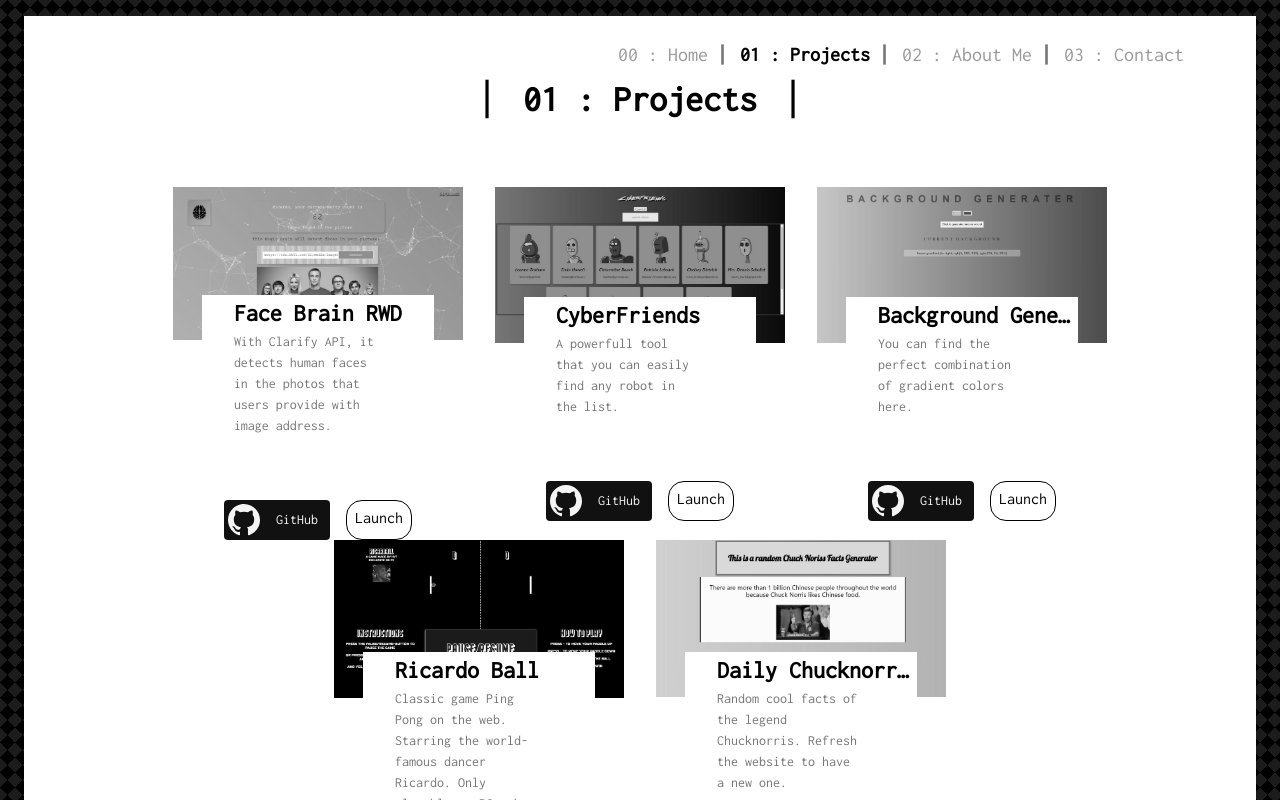
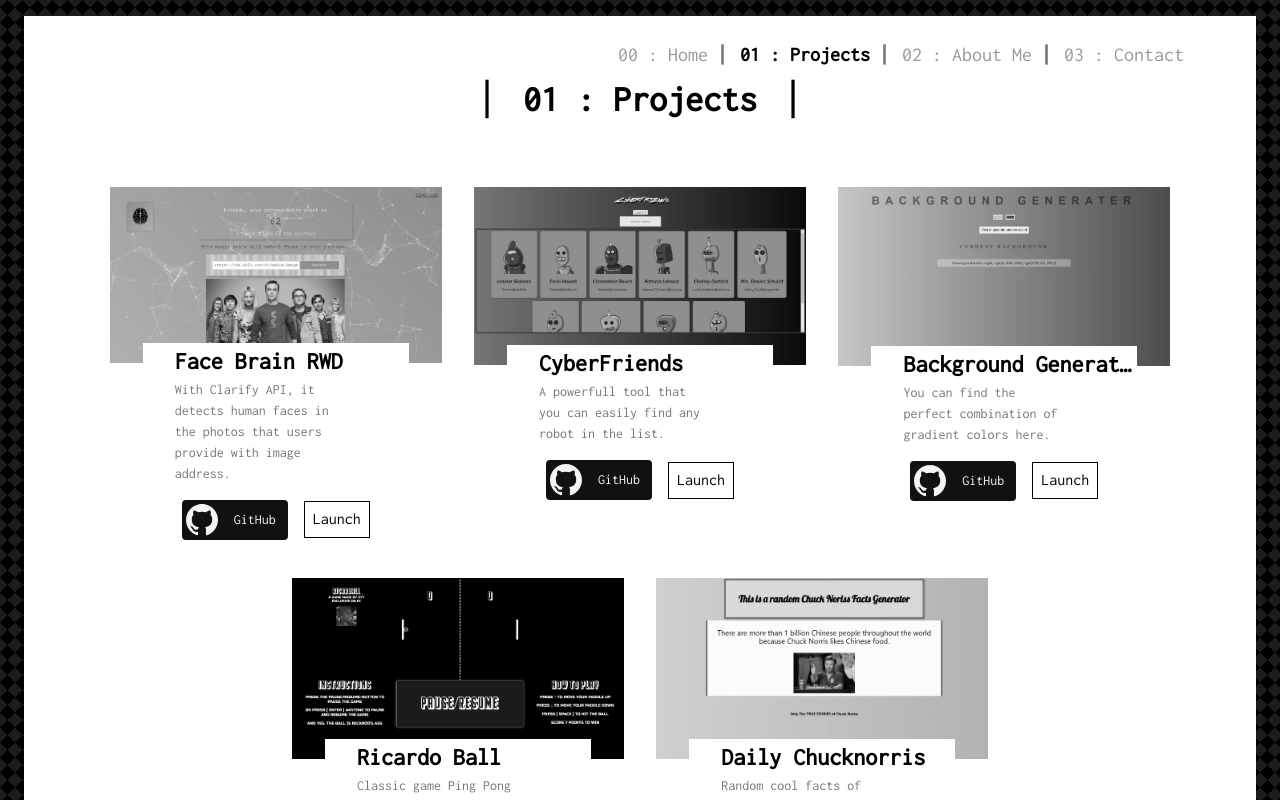
Before and after one commit to yeatin/portfolio_website, a React (Create React App) app: page / in a window 1280 px wide. Both pictures are taken after a click on the element "01 : Projects". Shown: the top 800 px of the page. Built offline with nearby package versions, Linux system fonts and the light colour scheme.

Commit message:
fixed launch button test 3

```diff
--- a/src/components/Showcase/Showcase.css
+++ b/src/components/Showcase/Showcase.css
@@ -2,7 +2,7 @@
     width: 80%;
     background-color: white;
     position: relative;
-    top: -4em;
+    top: -2.4em;
 }
 
 @media screen and (max-width: 460px){
--- a/src/components/Showcase/Showcase.js
+++ b/src/components/Showcase/Showcase.js
@@ -9,19 +9,15 @@ const Showcase = ({ img, title, description, githubLink, launchLink }) => {
                     <dd className="ml0 black truncate f3-l f6 fw6 black">{title}</dd>
                     <dd className="tl ml0 gray w-70">{description}</dd>
                 </dl>
-            </div>
-            <div className="flex justify-center">
-                <a className="no-underline near-white bg-animate bg-near-black hover-bg-gray inline-flex items-center mr3 tc br2 pa1" href={githubLink} title="GitHub" target="_blank" rel="noreferrer">
-                    <svg className="dib h2 w2" fill="currentColor" xmlns="http://www.w3.org/2000/svg" viewBox="0 0 16 16" fillRule="evenodd" clipRule="evenodd" strokeLinejoin="round" strokeMiterlimit="1.414"><path d="M8 0C3.58 0 0 3.582 0 8c0 3.535 2.292 6.533 5.47 7.59.4.075.547-.172.547-.385 0-.19-.007-.693-.01-1.36-2.226.483-2.695-1.073-2.695-1.073-.364-.924-.89-1.17-.89-1.17-.725-.496.056-.486.056-.486.803.056 1.225.824 1.225.824.714 1.223 1.873.87 2.33.665.072-.517.278-.87.507-1.07-1.777-.2-3.644-.888-3.644-3.953 0-.873.31-1.587.823-2.147-.083-.202-.358-1.015.077-2.117 0 0 .672-.215 2.2.82.638-.178 1.323-.266 2.003-.27.68.004 1.364.092 2.003.27 1.527-1.035 2.198-.82 2.198-.82.437 1.102.163 1.915.08 2.117.513.56.823 1.274.823 2.147 0 3.073-1.87 3.75-3.653 3.947.287.246.543.735.543 1.48 0 1.07-.01 1.933-.01 2.195 0 .215.144.463.55.385C13.71 14.53 16 11.534 16 8c0-4.418-3.582-8-8-8" /></svg>
-                    <span className="f6 ml3 pr2">GitHub</span>
-                </a>
-                <a href={launchLink} className="f5 no-underline black bg-animate hover-bg-black hover-white inline-flex pa2 ba border-box br4" target="_blank" rel="noreferrer">
-                    <svg className="w-1" data-icon="chevronLeft" viewBox="0 0 32 32" style={{ fill: "currentcolor" }}>
-                        <title>chevronLeft icon</title>
-                        <path d="M20 1 L24 5 L14 16 L24 27 L20 31 L6 16 z"></path>
-                    </svg>
-                    <span className="tc pa0 ma0">Launch</span>
-                </a>
+                <div className="flex justify-center items-center mt3">
+                    <a className="no-underline near-white bg-animate bg-near-black hover-bg-gray inline-flex items-center tc br2 pa1 mh2" href={githubLink} title="GitHub" target="_blank" rel="noreferrer">
+                        <svg className="dib h2 w2" fill="currentColor" xmlns="http://www.w3.org/2000/svg" viewBox="0 0 16 16" fillRule="evenodd" clipRule="evenodd" strokeLinejoin="round" strokeMiterlimit="1.414"><path d="M8 0C3.58 0 0 3.582 0 8c0 3.535 2.292 6.533 5.47 7.59.4.075.547-.172.547-.385 0-.19-.007-.693-.01-1.36-2.226.483-2.695-1.073-2.695-1.073-.364-.924-.89-1.17-.89-1.17-.725-.496.056-.486.056-.486.803.056 1.225.824 1.225.824.714 1.223 1.873.87 2.33.665.072-.517.278-.87.507-1.07-1.777-.2-3.644-.888-3.644-3.953 0-.873.31-1.587.823-2.147-.083-.202-.358-1.015.077-2.117 0 0 .672-.215 2.2.82.638-.178 1.323-.266 2.003-.27.68.004 1.364.092 2.003.27 1.527-1.035 2.198-.82 2.198-.82.437 1.102.163 1.915.08 2.117.513.56.823 1.274.823 2.147 0 3.073-1.87 3.75-3.653 3.947.287.246.543.735.543 1.48 0 1.07-.01 1.933-.01 2.195 0 .215.144.463.55.385C13.71 14.53 16 11.534 16 8c0-4.418-3.582-8-8-8" /></svg>
+                        <span className="f6 ml3 pr2">GitHub</span>
+                    </a>
+                    <a href={launchLink} className="f5 no-underline black bg-animate hover-bg-black hover-white inline-flex pa2 ba mh2" target="_blank" rel="noreferrer">
+                        <p className="tc pa0 ma0">Launch</p>
+                    </a>
+                </div>
             </div>
         </div>
     )
--- a/src/components/ShowcaseList/ShowcaseList.js
+++ b/src/components/ShowcaseList/ShowcaseList.js
@@ -40,7 +40,7 @@ const ShowcaseList = () => {
     ]
     return (
         <article className='flex justify-center'>
-            <div className="cf ph6 flex justify-center flex-wrap">
+            <div className="ph5-l ph4 flex justify-center flex-wrap">
                 {
                     lst.map(showcase => {
                         return (
--- a/src/containers/AboutMe.js
+++ b/src/containers/AboutMe.js
@@ -1,7 +1,8 @@
 const AboutMe = () => {
     return (
+        <div>
+            <h1 className="tc f2-l f3 mt0-l mb5-l mt4 mb2"><span className="f1-l f2 fw1">| </span>02 : About Me<span className="f1-l f2 fw1"> |</span></h1>
             <div className="h-100" style={{ lineHeight: "2em" }}>
-            <h1 className="tc f2-l f3 mt0-l mb5-l mt4 mb2"><span className="f1-l f2 fw1">| </span>02 : About Me<span className="f1-l f2 fw1"> |</span></h1>
                 <p className="ml7-l ml5 pt4 w-60">Being a Self-learning web developer, the motives pushing me through is the thrills I get from technical breakthroughs. Cultural gaps should not be obstacles but appreciatable features.</p>
                 <div className="ml7-l ml5 w-50">
                     <h2>Skills</h2>
@@ -20,6 +21,7 @@ const AboutMe = () => {
                     </ul>
                 </div>
             </div>
+        </div>
     )
 }
 
--- a/src/containers/ProjectsPage.js
+++ b/src/containers/ProjectsPage.js
@@ -3,7 +3,7 @@ import { ShowcaseList } from '../components/ShowcaseList/ShowcaseList';
 const ProjectsPage = () => {
     return (
         <div>
-            <h1 className="tc f2-l f3 mt0-l mb5-l mt4 mb2"><span className="f1-l f2 fw1">| </span>01 : Projects<span className="f1-l f2 fw1"> |</span></h1>
+            <h1 className="tc f2-l f3 mt0-l mb5-l mt4"><span className="f1-l f2 fw1">| </span>01 : Projects<span className="f1-l f2 fw1"> |</span></h1>
             <ShowcaseList />
         </div>
     )
```
Lines whose indentation alone changed are shown as unchanged.
